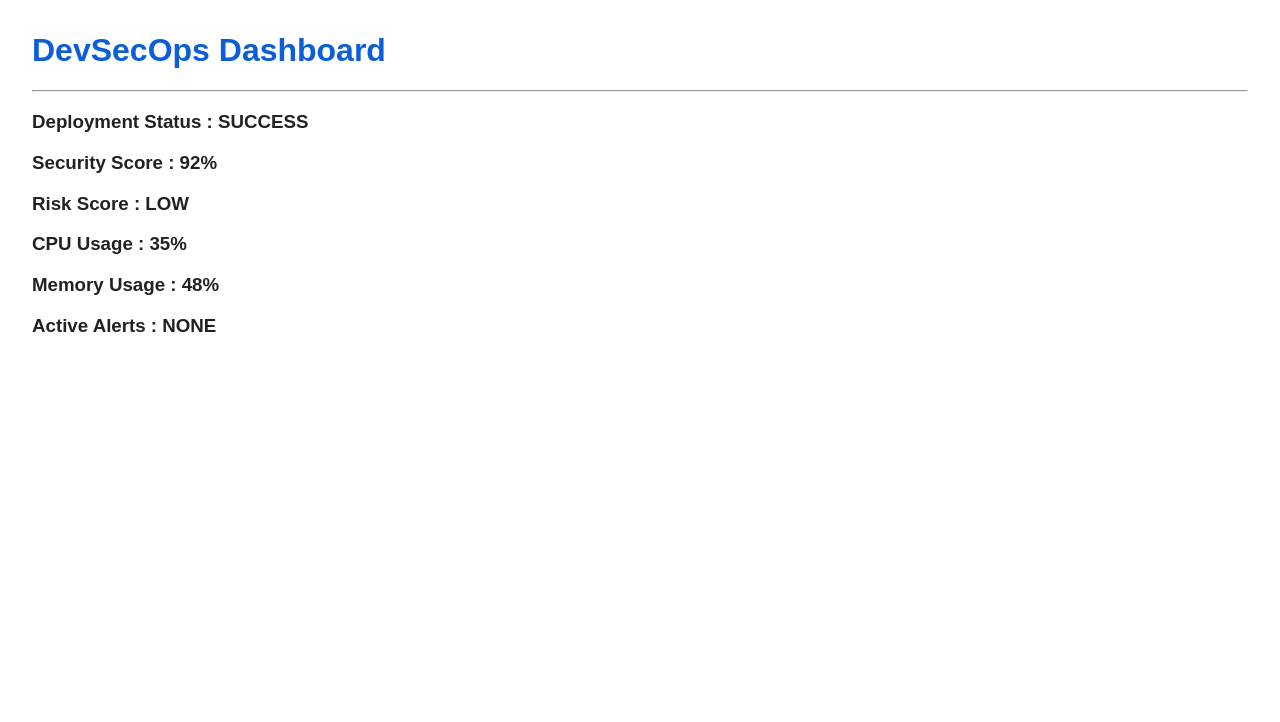
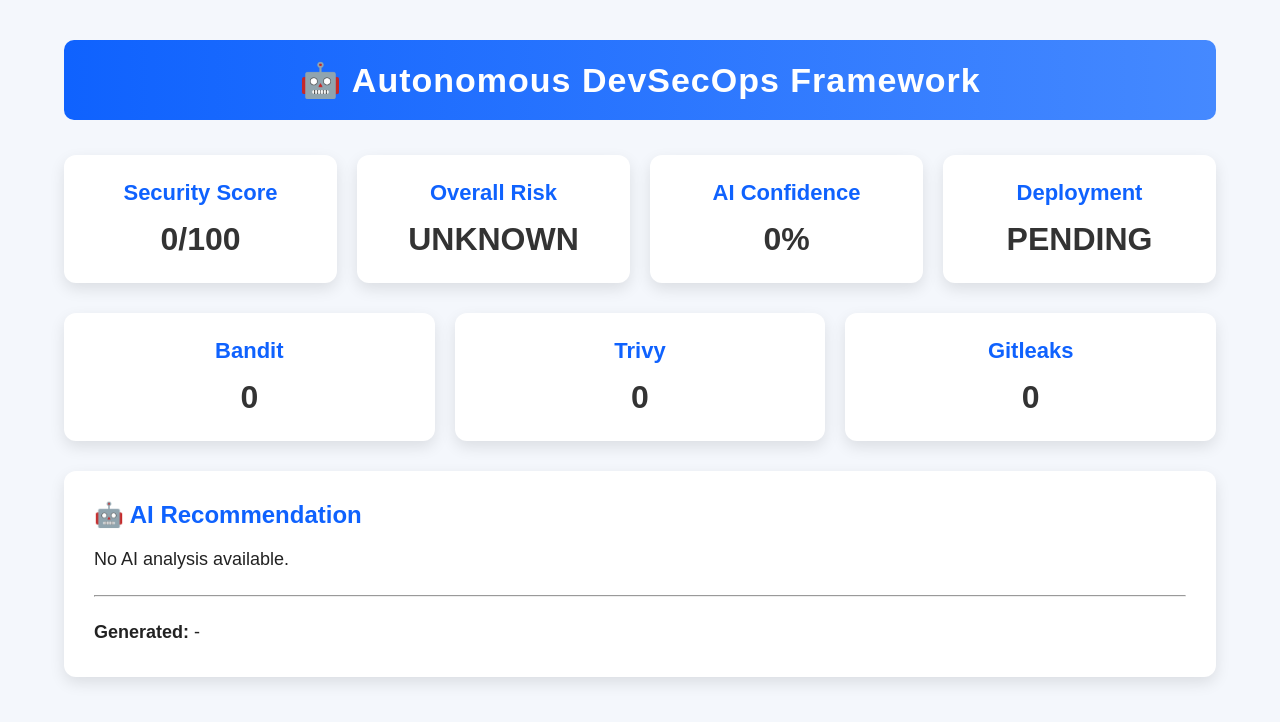
Before and after one commit to sabarishwaran261082-SCE/Autonomous-DevSecOps-Framework, a Flask app: page /dashboard in a window 1280 px wide. Shown: the top 722 px of the page. Run offline with Flask 3, Linux system fonts and the light colour scheme.

Commit message:
Phase 9.4.3: Add enterprise AI security dashboard

```diff
--- a/app/app.py
+++ b/app/app.py
@@ -1,4 +1,6 @@
 from flask import Flask, render_template
+import json
+import os
 
 app = Flask(__name__)
 
@@ -6,13 +8,66 @@ app = Flask(__name__)
 def home():
     return render_template("index.html")
 
+
 @app.route("/login")
 def login():
     return render_template("login.html")
 
+
 @app.route("/dashboard")
 def dashboard():
-    return render_template("dashboard.html")
+
+    ai = {
+        "project": "Autonomous DevSecOps Framework",
+        "security_score": 0,
+        "overall_risk": "UNKNOWN",
+        "confidence": 0,
+        "deployment_decision": "PENDING",
+        "bandit_issues": 0,
+        "trivy_vulnerabilities": 0,
+        "gitleaks_secrets": 0,
+        "reason": "No AI analysis available.",
+        "generated_at": "-"
+    }
+
+    decision_file = "deployment-decision.json"
+
+    if os.path.exists(decision_file):
+        with open(decision_file, "r", encoding="utf-8") as f:
+            ai = json.load(f)
+
+    # ----------------------------
+    # Risk Color
+    # ----------------------------
+    risk_class = "unknown"
+
+    if ai["overall_risk"] == "LOW":
+        risk_class = "low"
+    elif ai["overall_risk"] == "MEDIUM":
+        risk_class = "medium"
+    elif ai["overall_risk"] == "HIGH":
+        risk_class = "high"
+    elif ai["overall_risk"] == "CRITICAL":
+        risk_class = "critical"
+
+    # ----------------------------
+    # Deployment Color
+    # ----------------------------
+    deployment_class = "pending"
+
+    if ai["deployment_decision"] == "APPROVED":
+        deployment_class = "approved"
+    elif ai["deployment_decision"] == "APPROVED WITH CAUTION":
+        deployment_class = "warning"
+    elif ai["deployment_decision"] == "NOT APPROVED":
+        deployment_class = "not-approved"
+
+    return render_template(
+        "dashboard.html",
+        ai=ai,
+        risk_class=risk_class,
+        deployment_class=deployment_class
+    )
 
 @app.route("/health")
 def health():
@@ -21,5 +76,6 @@ def health():
         "application": "Autonomous DevSecOps Framework"
     }
 
+
 if __name__ == "__main__":
     app.run(host="0.0.0.0", port=5000)
--- a/app/static/style.css
+++ b/app/static/style.css
@@ -1,11 +1,175 @@
-body {
-  font-family: Arial, Helvetica, sans-serif;
-  margin: 2rem;
-  color: #222;
+/* =========================================
+   Autonomous DevSecOps Dashboard
+========================================= */
+
+*{
+    margin:0;
+    padding:0;
+    box-sizing:border-box;
+    font-family:Arial, Helvetica, sans-serif;
 }
 
-h1 { color: #0b5ed7; }
-a { color: #0b5ed7; }
+body{
+    background:#f4f7fc;
+    color:#222;
+}
 
-input { padding: 0.5rem; }
-button { padding: 0.5rem 1rem; }
+.container{
+    width:90%;
+    max-width:1300px;
+    margin:40px auto;
+}
+
+h1{
+    text-align:center;
+    color:white;
+    background:linear-gradient(90deg,#0f62fe,#4589ff);
+    padding:20px;
+    border-radius:10px;
+    margin-bottom:35px;
+    font-size:34px;
+    letter-spacing:1px;
+}
+
+.cards{
+    display:flex;
+    flex-wrap:wrap;
+    gap:20px;
+    margin-bottom:30px;
+}
+
+.card{
+    flex:1;
+    min-width:220px;
+    background:white;
+    border-radius:12px;
+    padding:25px;
+    text-align:center;
+    box-shadow:0px 6px 15px rgba(0,0,0,0.1);
+    transition:0.3s;
+}
+
+.card:hover{
+    transform:translateY(-8px);
+    box-shadow:0px 10px 20px rgba(0,0,0,0.18);
+}
+
+.card h2{
+    color:#0f62fe;
+    margin-bottom:15px;
+    font-size:22px;
+}
+
+.card p{
+    font-size:32px;
+    font-weight:bold;
+    color:#333;
+}
+
+.recommendation{
+    background:white;
+    border-radius:12px;
+    padding:30px;
+    box-shadow:0px 6px 15px rgba(0,0,0,0.1);
+}
+
+.recommendation h2{
+    color:#0f62fe;
+    margin-bottom:15px;
+}
+
+.recommendation p{
+    font-size:18px;
+    line-height:1.7;
+}
+
+hr{
+    margin:20px 0;
+}
+
+/* Status Colors */
+
+.low{
+    color:#2ecc71;
+}
+
+.medium{
+    color:#f39c12;
+}
+
+.high{
+    color:#e74c3c;
+}
+
+.approved{
+    color:#27ae60;
+}
+
+.not-approved{
+    color:#c0392b;
+}
+
+@media(max-width:900px){
+
+    .cards{
+        flex-direction:column;
+    }
+
+    h1{
+        font-size:28px;
+    }
+
+}
+
+/* ===============================
+   Risk Colors
+================================ */
+
+.low{
+    color:#2ecc71;
+    font-weight:bold;
+}
+
+.medium{
+    color:#f39c12;
+    font-weight:bold;
+}
+
+.high{
+    color:#e67e22;
+    font-weight:bold;
+}
+
+.critical{
+    color:#e74c3c;
+    font-weight:bold;
+}
+
+.unknown{
+    color:#7f8c8d;
+    font-weight:bold;
+}
+
+/* ===============================
+   Deployment Status
+================================ */
+
+.approved{
+    color:#27ae60;
+    font-weight:bold;
+}
+
+.warning{
+    color:#f39c12;
+    font-weight:bold;
+}
+
+.not-approved{
+    color:#c0392b;
+    font-weight:bold;
+}
+
+.pending{
+    color:#7f8c8d;
+    font-weight:bold;
+}
--- a/app/templates/dashboard.html
+++ b/app/templates/dashboard.html
@@ -1,28 +1,83 @@
 <!DOCTYPE html>
-<html>
+<html lang="en">
+
 <head>
-    <meta charset="utf-8">
-    <meta name="viewport" content="width=device-width, initial-scale=1">
-    <title>Dashboard</title>
-    <link rel="stylesheet" href="/static/style.css">
+
+    <meta charset="UTF-8">
+
+    <title>AI Security Dashboard</title>
+
+    <link rel="stylesheet" href="{{ url_for('static', filename='style.css') }}">
+
 </head>
+
 <body>
 
-<h1>DevSecOps Dashboard</h1>
+<div class="container">
 
-<hr>
+    <h1>🤖 Autonomous DevSecOps Framework</h1>
 
-<h3>Deployment Status : SUCCESS</h3>
+    <div class="cards">
 
-<h3>Security Score : 92%</h3>
+        <div class="card">
+            <h2>Security Score</h2>
+            <p>{{ ai.security_score }}/100</p>
+        </div>
 
-<h3>Risk Score : LOW</h3>
+        <div class="card">
+            <h2>Overall Risk</h2>
+            <p class="{{ risk_class }}">
+    {{ ai.overall_risk }}
+     </p>
+        </div>
 
-<h3>CPU Usage : 35%</h3>
+        <div class="card">
+            <h2>AI Confidence</h2>
+            <p>{{ ai.confidence }}%</p>
+        </div>
 
-<h3>Memory Usage : 48%</h3>
+        <div class="card">
+            <h2>Deployment</h2>
+            <p class="{{ deployment_class }}">
+    {{ ai.deployment_decision }}
+</p>
+        </div>
 
-<h3>Active Alerts : NONE</h3>
+    </div>
+
+    <div class="cards">
+
+        <div class="card">
+            <h2>Bandit</h2>
+            <p>{{ ai.bandit_issues }}</p>
+        </div>
+
+        <div class="card">
+            <h2>Trivy</h2>
+            <p>{{ ai.trivy_vulnerabilities }}</p>
+        </div>
+
+        <div class="card">
+            <h2>Gitleaks</h2>
+            <p>{{ ai.gitleaks_secrets }}</p>
+        </div>
+
+    </div>
+
+    <div class="recommendation">
+
+        <h2>🤖 AI Recommendation</h2>
+
+        <p>{{ ai.reason }}</p>
+
+        <hr>
+
+        <p><strong>Generated:</strong> {{ ai.generated_at }}</p>
+
+    </div>
+
+</div>
 
 </body>
+
 </html>
```
Also changed, not shown: app/ai_root_cause.py (+39 -10 lines), app/deployment_history.py (added, +60 -0 lines), app/generate_dashboard.py (added, +40 -0 lines).
